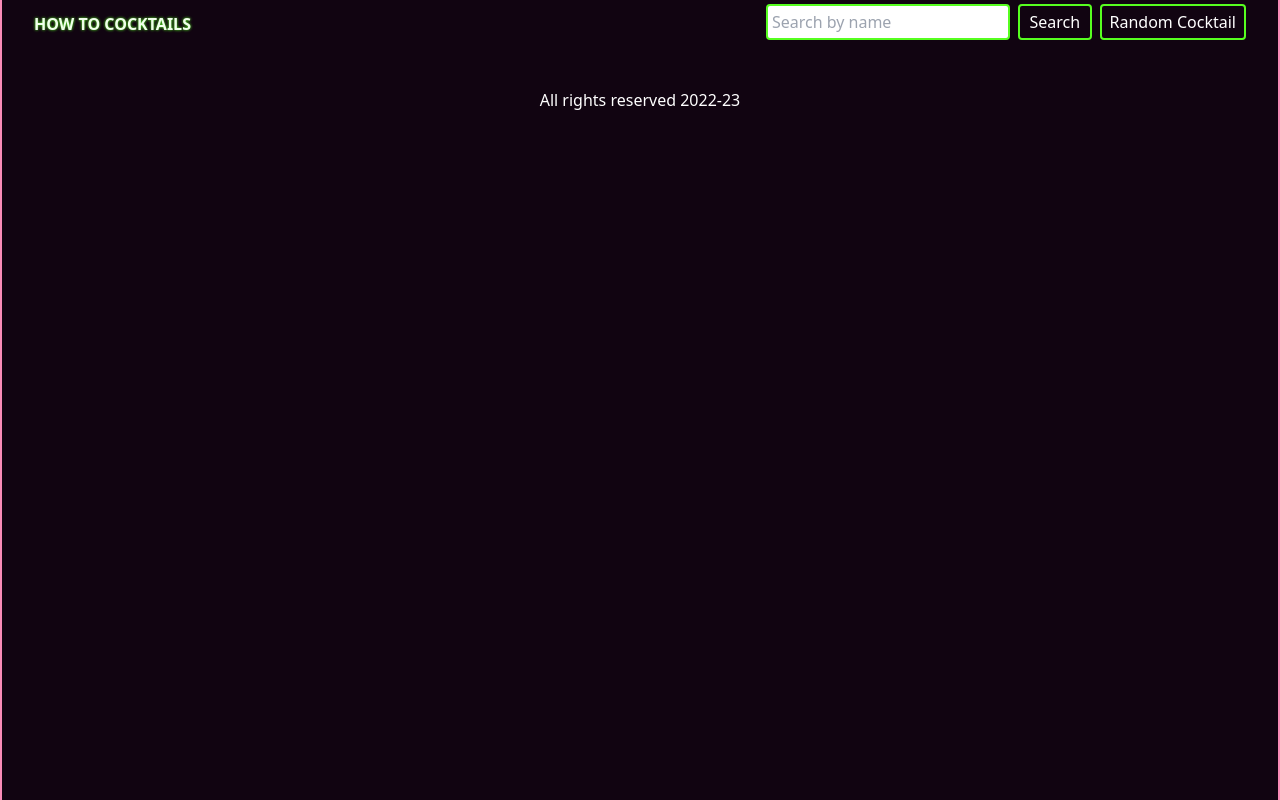
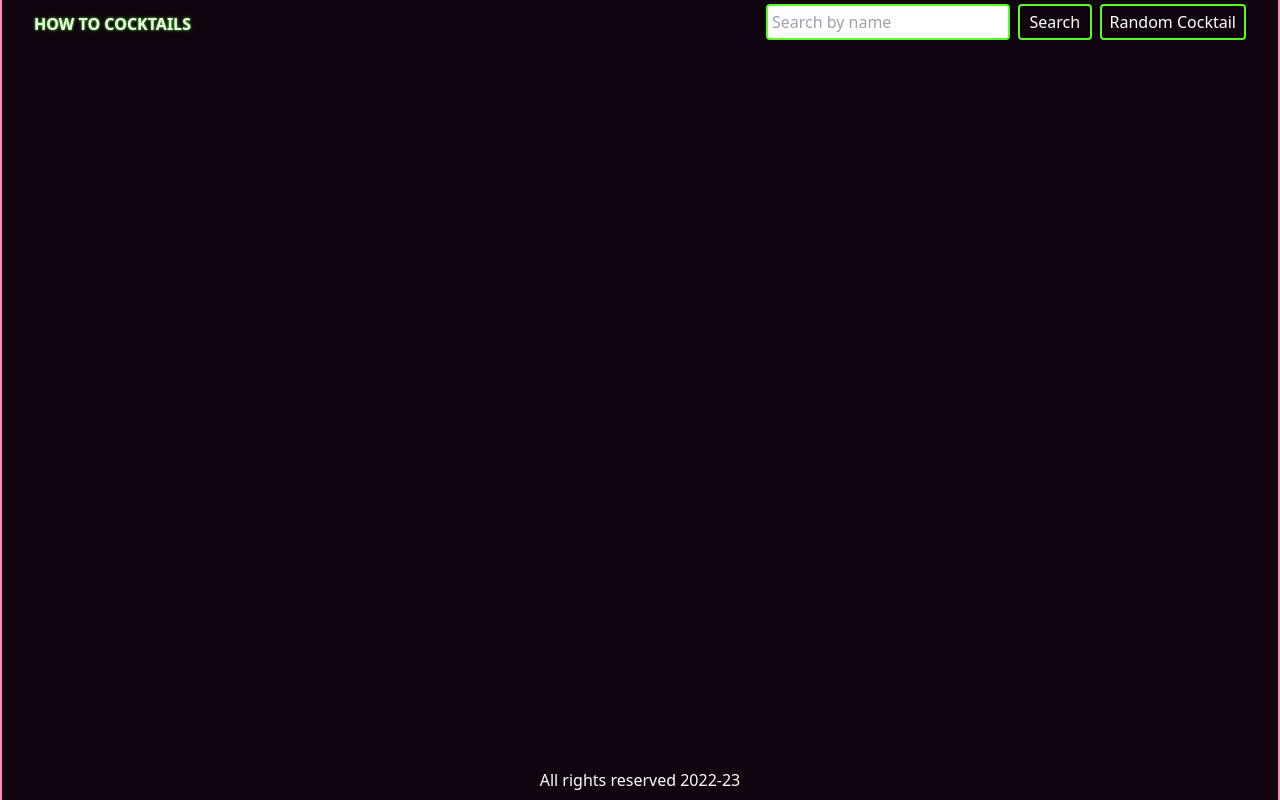
Before and after one commit to webshuriken/soc-w8-how-to-cocktail, a React (Create React App) app: page / in a window 1280 px wide. Built offline with nearby package versions, Linux system fonts and the light colour scheme; no server answers.

Commit message:
style: improve the app layout with flex

```diff
--- a/src/components/App/App.js
+++ b/src/components/App/App.js
@@ -19,13 +19,13 @@ console.log(cocktails);
     async function fetchAPI() {
       const response = await fetch('https://www.thecocktaildb.com/api/json/v1/1/random.php');
       const data = await response.json();
-      setCocktails(drinks);
+      setCocktails(data);
     }
     fetchAPI();
   }, []);
 
   return (
-    <div className="container min-h-screen border-x-2 border-razzmatazz-200 px-4 lg:px-8 mx-auto bg-licorice text-white shadow-[0_0_16px_5px_rgba(243,23,112,0.6),_0_0_2px_1px_rgba(243,23,112,0.8)]">
+    <div className="container flex flex-col min-h-screen border-x-2 border-razzmatazz-200 px-4 lg:px-8 mx-auto bg-licorice text-white shadow-[0_0_16px_5px_rgba(243,23,112,0.6),_0_0_2px_1px_rgba(243,23,112,0.8)]">
       <header className='md:flex md:flex-row md:gap-4 md:justify-between md:pt-1'>
         <h1 className="py-2 font-bold text-screaming-green-100 text-shadow-green-neon">HOW TO COCKTAILS</h1>
         <div className="flex flex-col sm:flex-row sm:gap-x-2 pb-8">
@@ -33,7 +33,7 @@ console.log(cocktails);
           <RandomSearch handleClick={updateCocktail} />
         </div>
       </header>
-      <main>
+      <main className='grow pb-4'>
       {cocktails[0] !== undefined && <DisplayCocktail cocktail={cocktails[0]} />}
       </main>
       <footer>
```
